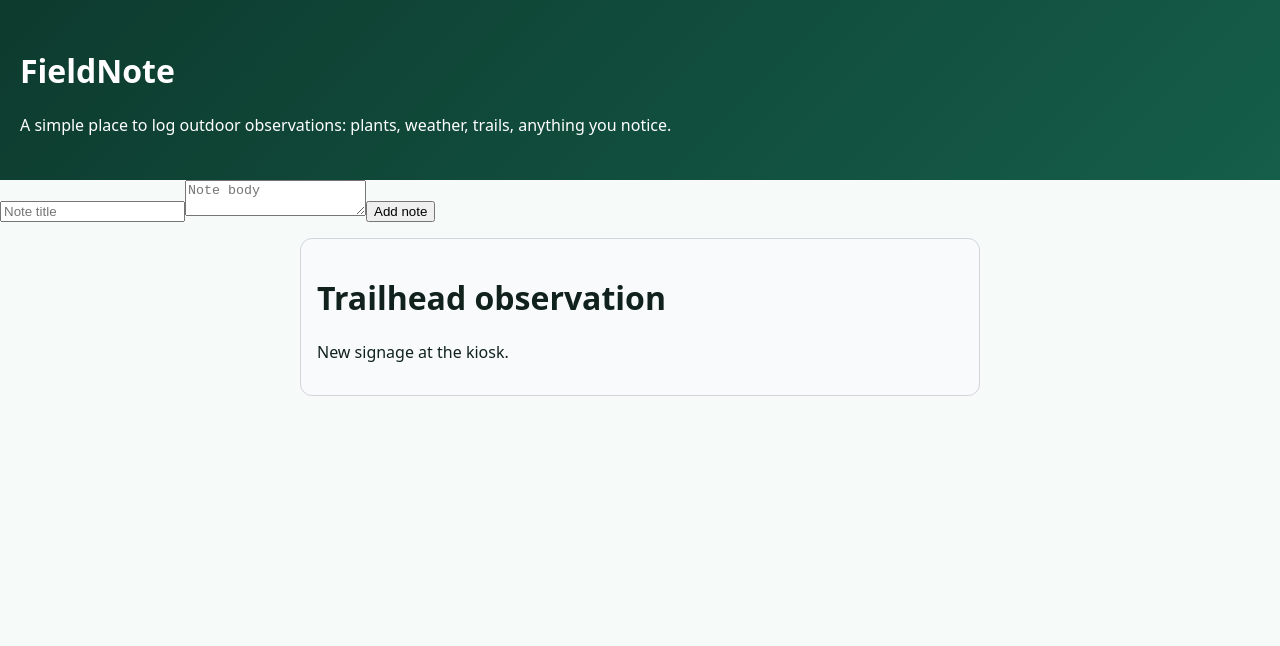
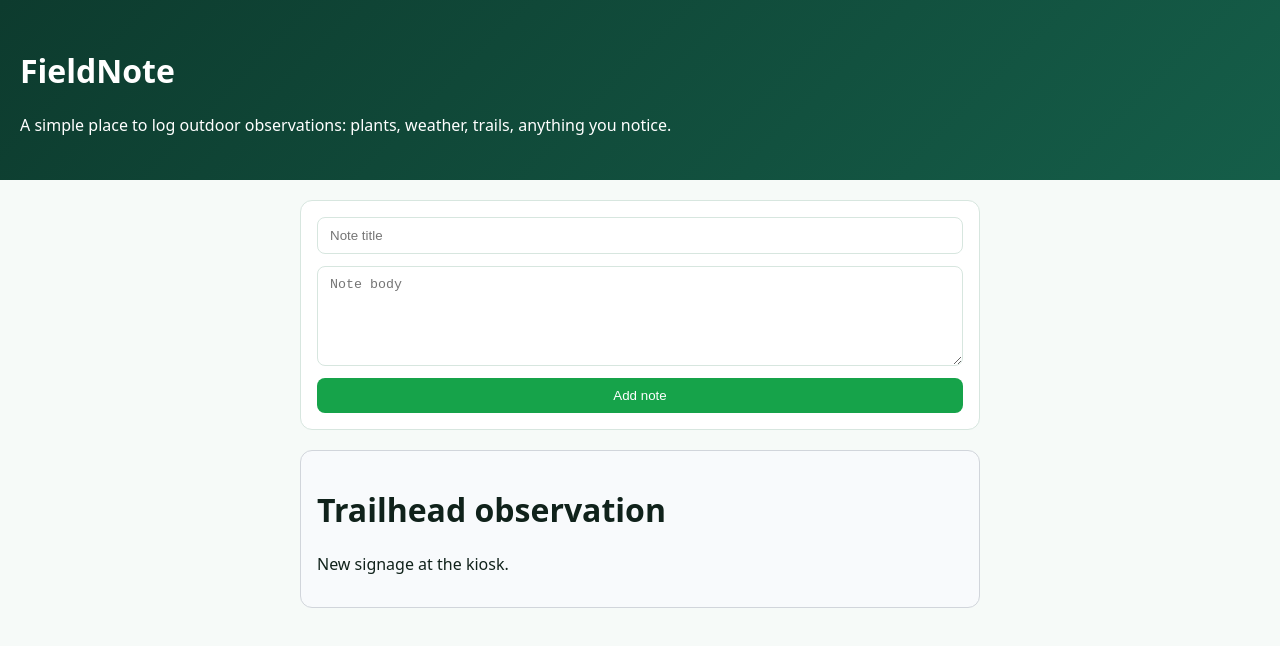
Before and after one commit to MohammadiHadi/COSI-153A-Workspace, a React (Vite) app in the folder fieldnote-react/: page / in a window 1280 px wide. Shown: the top 646 px of the page. Built offline with nearby package versions, Linux system fonts and the light colour scheme.

Commit message:
Modified css styles

```diff
--- a/fieldnote-react/src/styles.css
+++ b/fieldnote-react/src/styles.css
@@ -121,3 +121,49 @@
         .note-image { border-radius: 6px; }
         .note-link { width: 100%; text-align: center; padding: 10px 14px; }
     }
+
+    form {
+        max-width: 680px;
+        margin: 20px auto;
+        padding: 16px;
+        background: var(--card);
+        border: 1px solid var(--border);
+        border-radius: 12px;
+        display: flex;
+        flex-direction: column;
+        gap: 12px;
+    }
+
+    form input,
+    form textarea {
+        width: 100%;
+        padding: 10px 12px;
+        border: 1px solid var(--border);
+        border-radius: 8px;
+        color: var(--ink);
+        background: #fff;
+    }
+
+    form input:focus,
+    form textarea:focus {
+        border-color: #16a34a;
+        box-shadow: 0 0 0 2px rgba(22, 163, 74, 0.2);
+    }
+
+    form textarea {
+        min-height: 100px;
+        resize: vertical;
+    }
+
+    form button {
+        padding: 10px 16px;
+        border: none;
+        border-radius: 8px;
+        background: #16a34a;
+        color: #fff;
+        cursor: pointer;
+    }
+
+    form button:hover {
+        background: #15803d;
+    }
```
